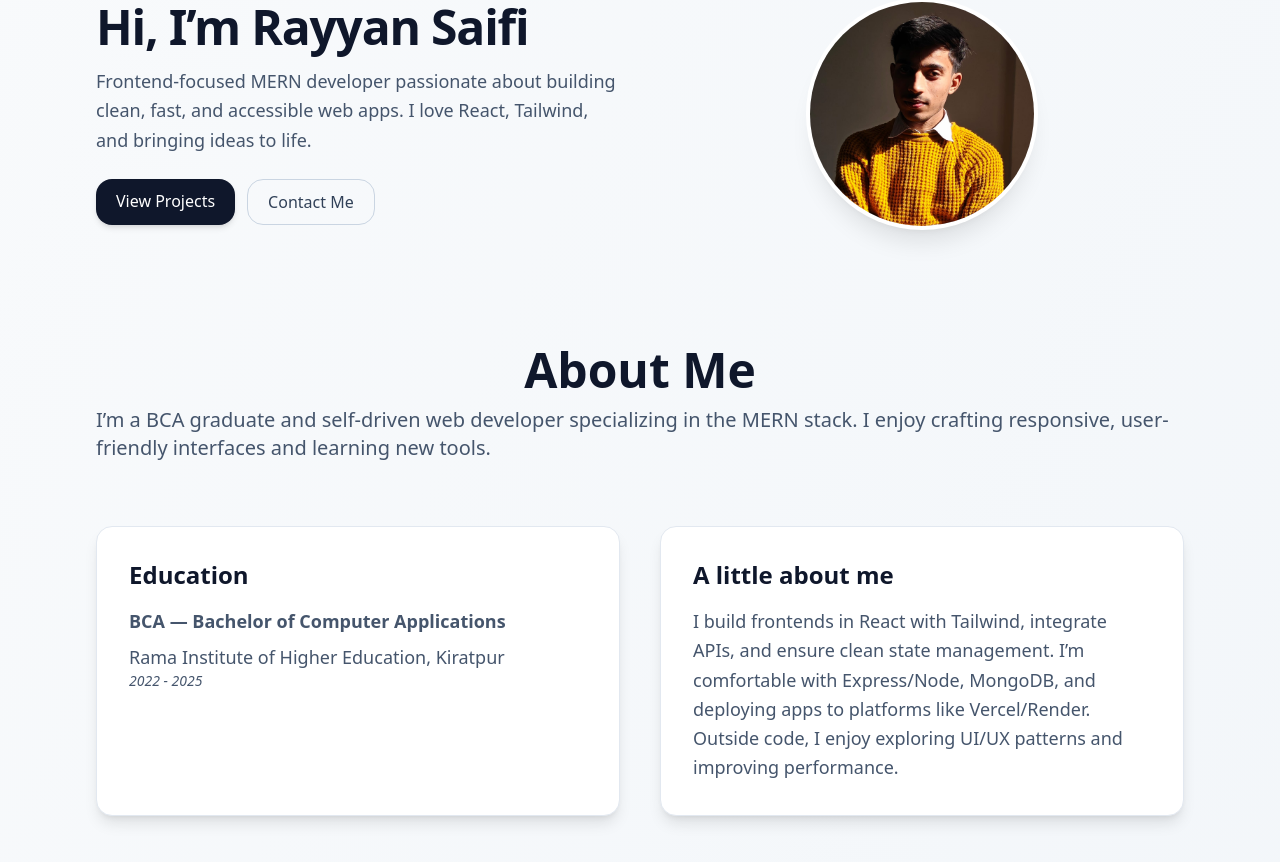
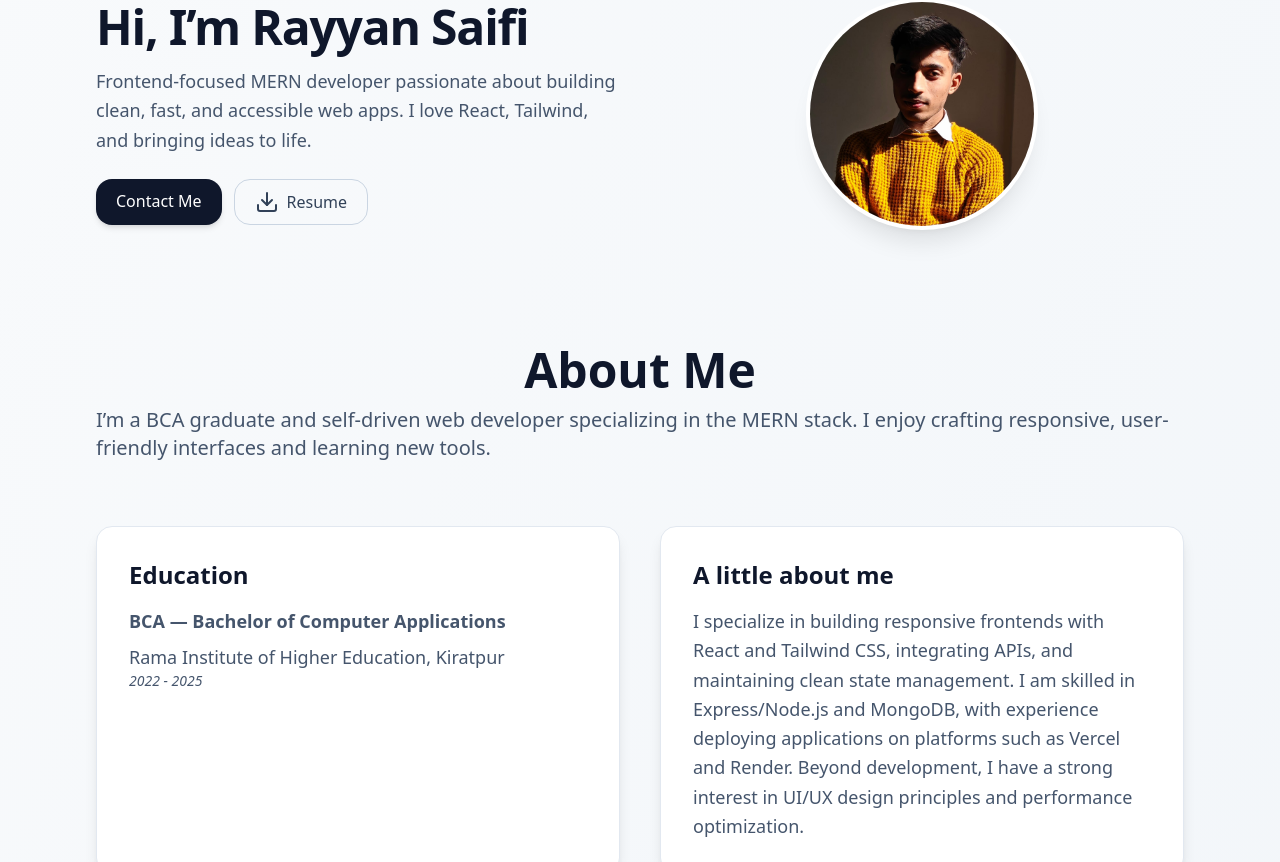
Before and after one commit to saifirayyan/rayyan_portfolio, a React (Vite) app: page / in a window 1280 px wide. Shown: the part 199-1061 px from the top of the page. Built offline with nearby package versions, Linux system fonts and the light colour scheme.

Commit message:
add resume and direct message

```diff
--- a/src/components/About.jsx
+++ b/src/components/About.jsx
@@ -106,11 +106,7 @@ function About() {
               A little about me
             </h3>
             <p className="mt-4 text-lg text-slate-600 leading-relaxed dark:text-slate-300">
-              I build frontends in React with Tailwind, integrate APIs, and
-              ensure clean state management. I’m comfortable with Express/Node,
-              MongoDB, and deploying apps to platforms like Vercel/Render.
-              Outside code, I enjoy exploring UI/UX patterns and improving
-              performance.
+              I specialize in building responsive frontends with React and Tailwind CSS, integrating APIs, and maintaining clean state management. I am skilled in Express/Node.js and MongoDB, with experience deploying applications on platforms such as Vercel and Render. Beyond development, I have a strong interest in UI/UX design principles and performance optimization.
             </p>
           </div>
         </motion.div>
--- a/src/components/Hero.jsx
+++ b/src/components/Hero.jsx
@@ -1,5 +1,6 @@
 import { motion } from "framer-motion";
 import { fadeUp } from "../animations/variants";
+import { Download } from "lucide-react";
 
 function Hero() {
   return (
@@ -20,25 +21,26 @@ function Hero() {
             and accessible web apps. I love React, Tailwind, and bringing ideas to life.
           </p>
           <div className="mt-6 flex flex-wrap gap-3">
-           <motion.a
-              href="#projects"
+            <motion.a
+              href="https://wa.me/919760112717"
               whileHover={{ scale: 1.05 }}
               whileTap={{ scale: 0.95 }}
               transition={{ type: "spring", stiffness: 300 }}
               className="px-5 py-2.5 rounded-2xl bg-slate-900 text-white shadow-md hover:shadow-lg transition-colors duration-300 dark:bg-slate-100 dark:text-slate-900"
             >
-              View Projects
+              Contact Me
             </motion.a>
             <motion.a
-              href="#contact"
+              href="/rayyan-resume.pdf"
+              download="Rayyan-Saifi-Resume.pdf"
               whileHover={{ scale: 1.05 }}
               whileTap={{ scale: 0.95 }}
               transition={{ type: "spring", stiffness: 300 }}
               className="px-5 py-2.5 rounded-2xl border border-slate-300 hover:border-slate-400
              text-slate-700 dark:border-slate-600 dark:text-slate-200
-             transition-colors duration-300"
+             transition-colors duration-300 flex items-center justify-center gap-2"
             >
-              Contact Me
+               <Download /> Resume
             </motion.a>
           </div>
         </motion.div>
--- a/src/components/Skills.jsx
+++ b/src/components/Skills.jsx
@@ -11,12 +11,12 @@ import { FaCss3 } from "react-icons/fa6";
 export const skills = [
   { name: "HTML", icon: <Code2 className="w-6 h-6" /> },
   { name: "CSS", icon: <FaCss3 className="w-6 h-6" /> },
+  { name: "Tailwind", icon: <SiTailwindcss className="w-6 h-6" /> },
   { name: "Javascript", icon: <DiJavascript1 className="w-6 h-6" /> },
   { name: "React", icon: <SiReact className="w-6 h-6" /> },
   { name: "Node.js", icon: <FaNodeJs className="w-6 h-6" /> },
+  { name: "Express", icon: <SiExpress className="w-6 h-6" /> },
   { name: "MongoDB", icon: <SiMongodb className="w-6 h-6" /> },
-  { name: "Tailwind", icon: <SiTailwindcss className="w-6 h-6" /> },
-  { name: "Express", icon: <SiExpress className="w-6 h-6" /> },
   { name: "Git/GitHub", icon: <BsGithub className="w-6 h-6" /> },
 ];
 
```
Also changed, not shown: 1 other file (tests, documents, lock files or other folders).
